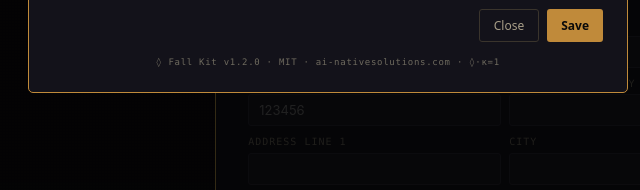
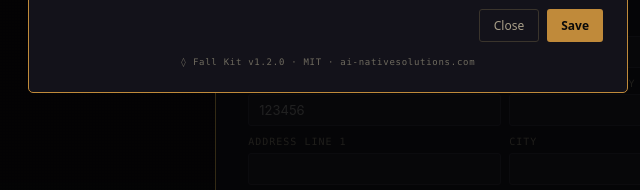
Before and after one commit to sjgant80-hub/falllegal-us, a plain HTML site: page index.html in a window 1280 px wide. Both pictures are taken after a click on the button "T0 · OFF". Shown: the part 327-517 px from the top of the page, 312-952 px from the left. Drawn offline with Linux system fonts and the light colour scheme.

Commit message:
Plain words in public text: the internal seal and tags out
Removes the internal diamond-kappa seal and its "prime N" / phi tags from README,
llms.txt and page prose (and from Fall Kit v1.2.0's footer, which the current kit
already prints without it). Lines left empty by the removal are dropped rather than
left as stray markup. Where the seal is data (a form default, a JSON or spec example)
it is left as it was. Code and kernel blocks are untouched.

Co-Authored-By: Claude Opus 5.5 <noreply@anthropic.com>

```diff
--- a/index.html
+++ b/index.html
@@ -459,7 +459,7 @@ table.tbl tr:hover td{color:var(--cream);background:var(--ink)}
           <button onclick="FallKit.closeSettings()" style="padding:7px 14px;background:transparent;color:#a89e88;border:1px solid #3a342c;border-radius:3px;font-size:12px;cursor:pointer;font-family:inherit">Close</button>
           <button id="fk-save" style="padding:7px 14px;background:#c08a3a;color:#0a0a0a;border:none;border-radius:3px;font-weight:600;font-size:12px;cursor:pointer;font-family:inherit">Save</button>
         </div>
-        <div style="margin-top:14px;font-family:ui-monospace,Menlo,monospace;font-size:9px;color:#6e6a5e;letter-spacing:.08em;text-align:center">◊ Fall Kit v${FALL_KIT_VERSION} · MIT · ai-nativesolutions.com · ◊·κ=1</div>
+        <div style="margin-top:14px;font-family:ui-monospace,Menlo,monospace;font-size:9px;color:#6e6a5e;letter-spacing:.08em;text-align:center">◊ Fall Kit v${FALL_KIT_VERSION} · MIT · ai-nativesolutions.com</div>
       </div>`;
     // Wire interactions
     $('#fk-tier').onchange = () => {
```
Also changed, not shown: 1 other file.
